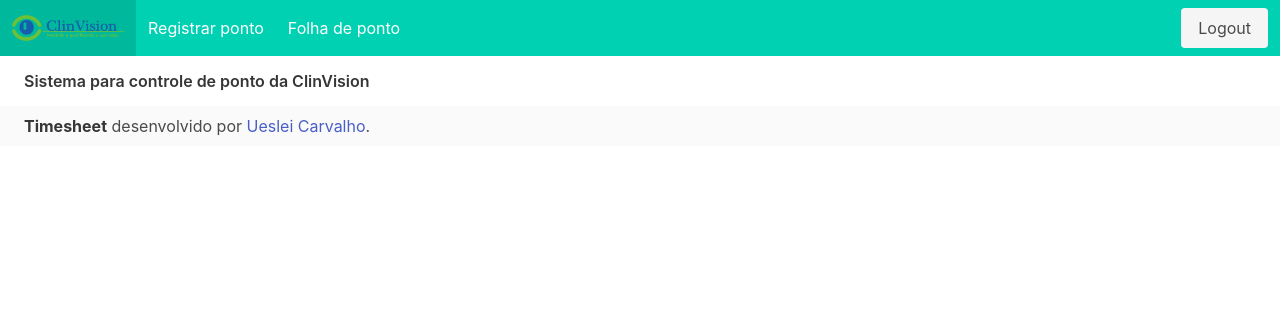
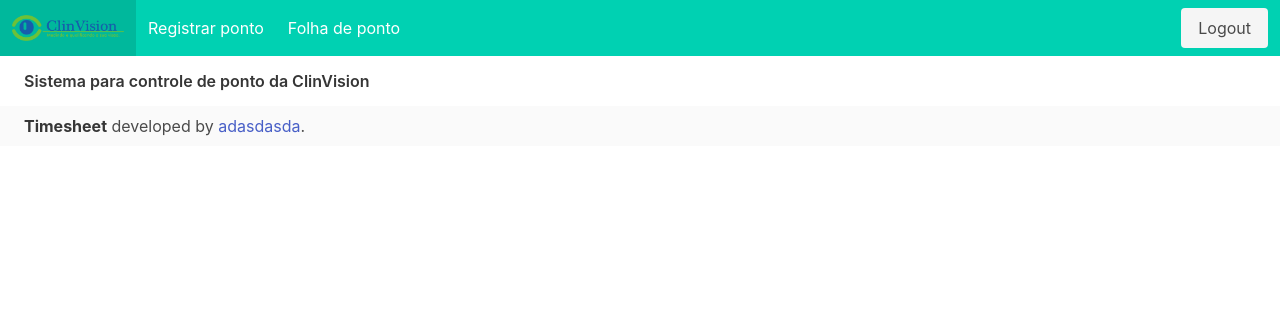
Before and after one commit to toratori228/timesheet, a Python web app: template timesheet/templates/site/index.html in a window 1280 px wide. Shown: the top 316 px of the page. Run offline with Jinja, Linux system fonts and the light colour scheme; the template is opened without the code that fills it, so the values that code supplies are empty; some libraries are stand-ins or nearby versions.

Commit message:
Update base.html

```diff
--- a/timesheet/templates/base.html
+++ b/timesheet/templates/base.html
@@ -73,9 +73,8 @@
     <footer class="footer">
         <div class="content has-text-left	is-size-6">
             <p>
-                <strong>Timesheet</strong> desenvolvido por <a
-                    href="https://www.linkedin.com/in/uesleicarvalhoo/">Ueslei
-                    Carvalho</a>.
+                <strong>Timesheet</strong> developed by  <a
+                    href="https://www.linkedin.com/in/">adasdasda</a>.
             </p>
         </div>
     </footer>
```
